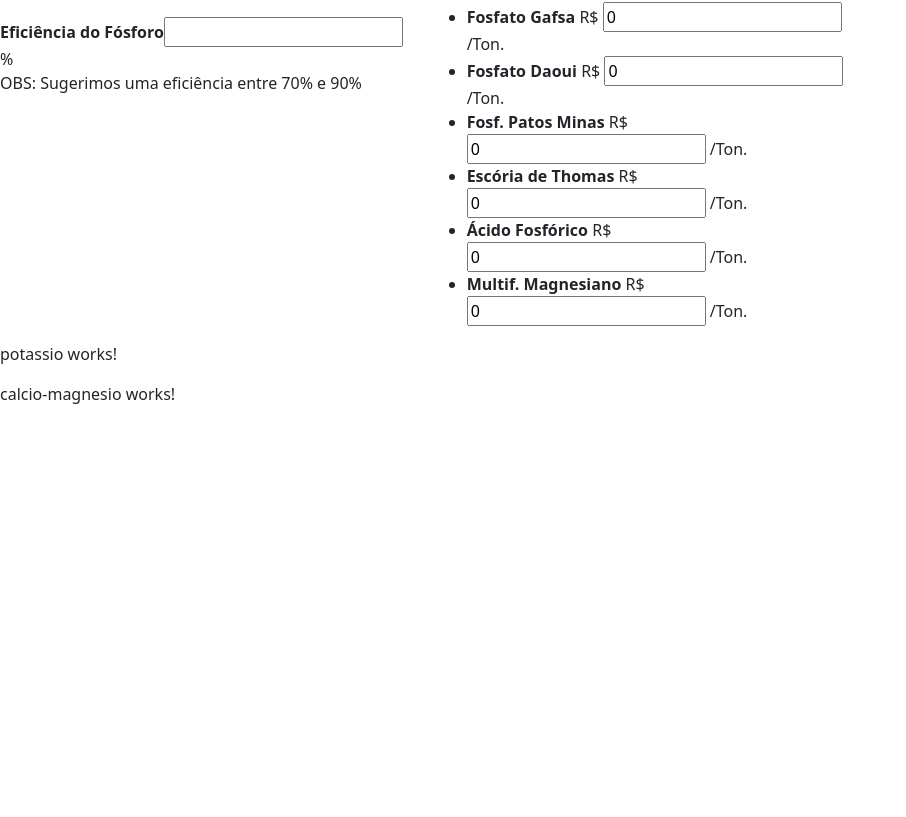
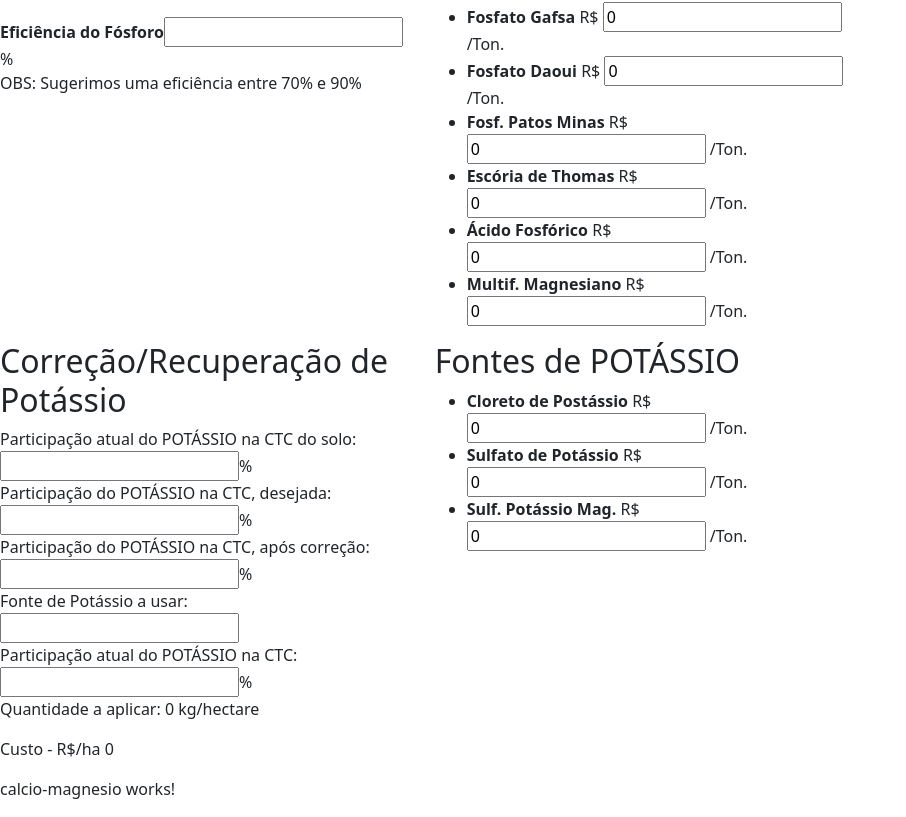
Before and after one commit to EnioAmarantes/gui-sa-soilcorrection, an Angular app in the folder soil-correction/: page / in a window 1280 px wide. Shown: the part 532-1349 px from the top of the page, without its empty margins (0-906 px from the left). Before the commit the page ends 954 px from the top, so only its background shows below. Built offline with nearby package versions, Linux system fonts and the light colour scheme.

Commit message:
Implementação do Potássio conforme arquitetura do módulo de Fósforo

```diff
--- a/soil-correction/package.json
+++ b/soil-correction/package.json
@@ -3,7 +3,7 @@
   "version": "0.0.0",
   "scripts": {
     "ng": "ng",
-    "start": "ng serve",
+    "start": "ng serve -o",
     "build": "ng build",
     "watch": "ng build --watch --configuration development",
     "test": "ng test"
--- a/soil-correction/src/app/fosforo/fosforo.component.html
+++ b/soil-correction/src/app/fosforo/fosforo.component.html
@@ -5,14 +5,14 @@
         <label>Teor de Fósforo a atingir</label>
         <input type="text" /> <span>mg.dm³</span>
 
-        <p>Essa correção de FÓSFORO, fornecerá também(kg/ha): {{kgha}}</p>
+        <p>Essa correção de FÓSFORO, fornecerá também(kg/ha): {{fosforo.kgha}}</p>
 
         <label>Fonte de Fósforo</label>
         <input type="text" />
 
-        <p>Quantidade a aplicar: {{qtdAplicar}} kg/hectare</p>
+        <p>Quantidade a aplicar: {{fosforo.qtdAplicar}} kg/hectare</p>
 
-        <p>Custo - R$/ha {{custoHa}} </p>
+        <p>Custo - R$/ha {{fosforo.custoHa}} </p>
 
         <label><strong>Eficiência do Fósforo</strong></label>
         <input type="number" /><span>%</span>
--- a/soil-correction/src/app/fosforo/fosforo.component.ts
+++ b/soil-correction/src/app/fosforo/fosforo.component.ts
@@ -1,5 +1,6 @@
 import { Component, OnInit } from '@angular/core';
-import { FontesFosforo } from '../fontes/fonte-fosforo';
+import { FontesFosforo } from './fontes/fontes-fosforo';
+import { Fosforo } from './fosforo';
 
 @Component({
   selector: 'app-fosforo',
@@ -9,11 +10,11 @@ import { FontesFosforo } from '../fontes/fonte-fosforo';
 export class FosforoComponent implements OnInit {
 
   FontesFosforo = FontesFosforo;
-  kgha = 0.0;
-  qtdAplicar = 0.0;
-  custoHa = 0.0;
+  fosforo: Fosforo;
 
-  constructor() { }
+  constructor() {
+    this.fosforo = new Fosforo();
+   }
 
   ngOnInit(): void {
   }
--- /dev/null
+++ b/soil-correction/src/app/fosforo/fosforo.ts
@@ -0,0 +1,10 @@
+export class Fosforo {
+    constructor(){
+        this.kgha = 0.0;
+        this.qtdAplicar = 0.0;
+        this.custoHa = 0.0;
+    }
+    kgha: number;
+    qtdAplicar: number;
+    custoHa: number;
+}
--- /dev/null
+++ b/soil-correction/src/app/potassio/fontes/FontePotassio.ts
@@ -0,0 +1,5 @@
+export interface FontePotassio {
+    id: number;
+    name: string;
+    value: number;
+}
--- /dev/null
+++ b/soil-correction/src/app/potassio/fontes/fontes-potassio.ts
@@ -0,0 +1,7 @@
+import { FontePotassio } from "./FontePotassio";
+
+export const FontesPotassio: FontePotassio[] = [
+    {id: 1, name: "Cloreto de Postássio", value: 0.00},
+    {id: 2, name: "Sulfato de Potássio", value: 0.00},
+    {id: 3, name: "Sulf. Potássio Mag.", value: 0.00}
+]
--- a/soil-correction/src/app/potassio/potassio.component.html
+++ b/soil-correction/src/app/potassio/potassio.component.html
@@ -1 +1,36 @@
-<p>potassio works!</p>
+<div class="row">
+
+    <div class="col-4">
+        <h2>Correção/Recuperação de Potássio</h2>
+        <label>Participação atual do POTÁSSIO na CTC do solo:</label>
+        <input type="number" /> <span>%</span>
+
+        <label>Participação do POTÁSSIO na CTC, desejada:</label>
+        <input type="number" /> <span>%</span>
+
+        <label>Participação do POTÁSSIO na CTC, após correção:</label>
+        <input type="number" /> <span>%</span>
+
+        <label>Fonte de Potássio a usar:</label>
+        <input type="number" />
+
+        <label>Participação atual do POTÁSSIO na CTC:</label>
+        <input type="number" /> <span>%</span>
+
+        <p>Quantidade a aplicar: {{potassio.qtdAplicar}} kg/hectare</p>
+
+        <p>Custo - R$/ha {{potassio.custoHa}} </p>
+
+    </div>
+
+    <div class="col-4">
+        <h2>Fontes de POTÁSSIO</h2>
+        <ul>
+            <li *ngFor="let fp of FontesPotassio">
+                <label><strong>{{ fp.name }}</strong></label>
+                <span> R$ </span><input type="number" value="{{fp.value}}" /><span> /Ton.</span>
+            </li>
+        </ul>
+    </div>
+
+</div>
--- a/soil-correction/src/app/potassio/potassio.component.ts
+++ b/soil-correction/src/app/potassio/potassio.component.ts
@@ -1,4 +1,6 @@
 import { Component, OnInit } from '@angular/core';
+import { FontesPotassio } from './fontes/fontes-potassio';
+import { Potassio } from './potassio';
 
 @Component({
   selector: 'app-potassio',
@@ -7,7 +9,12 @@ import { Component, OnInit } from '@angular/core';
 })
 export class PotassioComponent implements OnInit {
 
-  constructor() { }
+  FontesPotassio = FontesPotassio;
+  potassio: Potassio;
+
+  constructor() {
+    this.potassio = new Potassio();
+   }
 
   ngOnInit(): void {
   }
--- /dev/null
+++ b/soil-correction/src/app/potassio/potassio.ts
@@ -0,0 +1,19 @@
+export class Potassio {
+    constructor() {
+        this.desCTC = 0.0;
+        this.partCTC = 0.0;
+        this.posCTC = 0.0;
+        this.idealCTC = 0.0;
+        this.fonteUsar = 0;
+        this.qtdAplicar = 0.0;
+        this.custoHa = 0.0;
+    }
+
+    partCTC: number;
+    desCTC: number;
+    posCTC: number;
+    idealCTC: number;
+    fonteUsar: number;
+    qtdAplicar: number;
+    custoHa: number;
+}
```
Also changed, not shown: soil-correction/src/app/fosforo/fontes/FonteFosforo.ts (renamed from soil-correction/src/app/fontes/FonteFosforo.ts), soil-correction/src/app/fosforo/fontes/fontes-fosforo.ts (renamed from soil-correction/src/app/fontes/fonte-fosforo.ts), 1 other file (tests, documents, lock files or other folders).
